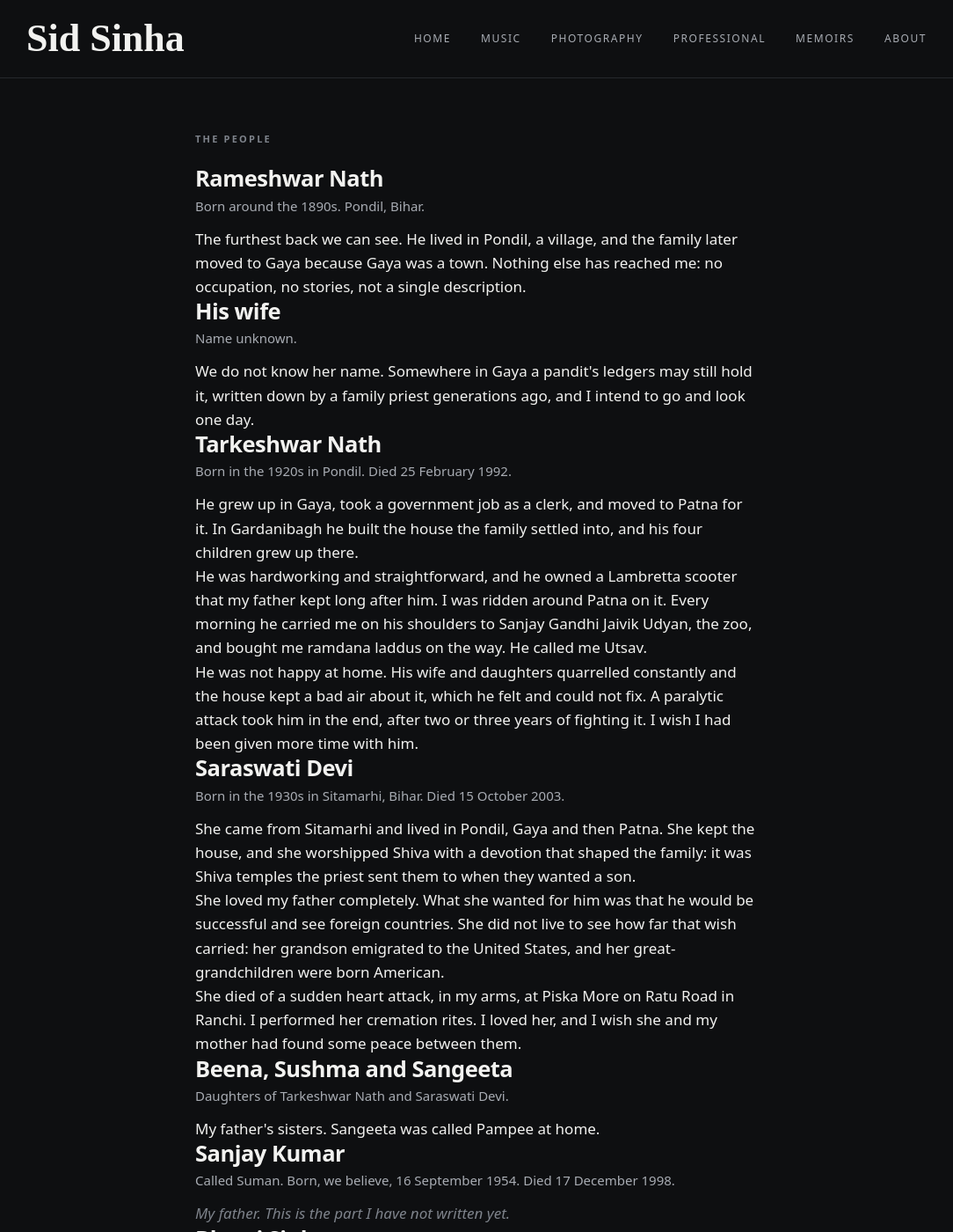
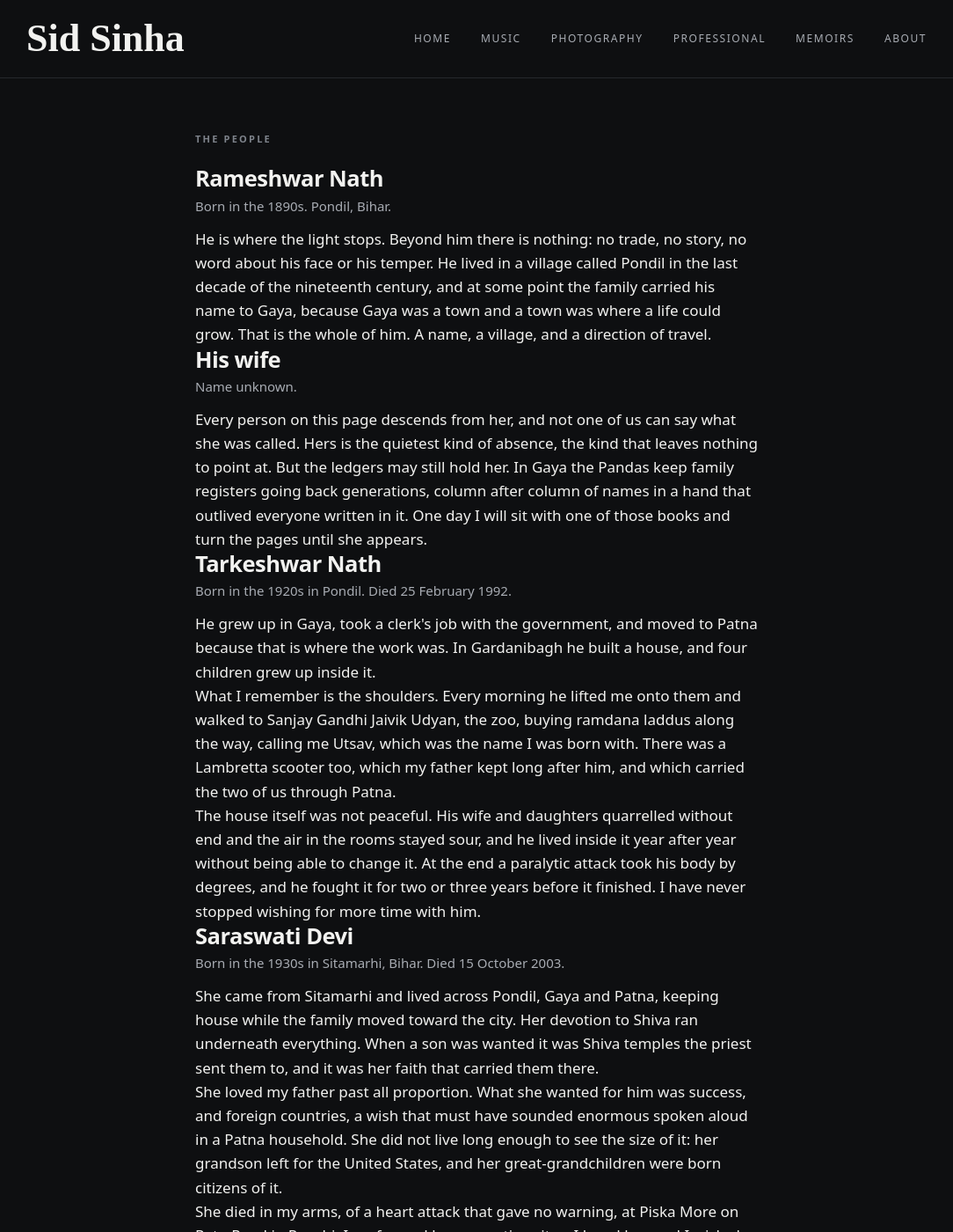
Before and after one commit to SidSays/SidSays.github.io, a Jekyll site: the page built from family.html, in a window 1280 px wide and 1400 px high, scrolled down 2719 px. Shown: the whole window at 88% size, without its empty margins (98-1182 px from the left). Built offline with Jekyll 4.4.1, drawn with Linux system fonts in a browser that asks for light colours; some web fonts are replaced; some of the changed text lies outside the part shown.

Commit message:
Add files via upload

```diff
--- a/family.html
+++ b/family.html
@@ -131,57 +131,69 @@ description: "Five generations of Siddharth Sinha's family, from Pondil village
     <p class="section-label">The people</p>
 
     <h2>Rameshwar Nath</h2>
-    <p class="person-meta">Born around the 1890s. Pondil, Bihar.</p>
-    <p>The furthest back we can see. He lived in Pondil, a village, and the
-      family later moved to Gaya because Gaya was a town. Nothing else has
-      reached me: no occupation, no stories, not a single description.</p>
+    <p class="person-meta">Born in the 1890s. Pondil, Bihar.</p>
+    <p>He is where the light stops. Beyond him there is nothing: no trade, no
+      story, no word about his face or his temper. He lived in a village called
+      Pondil in the last decade of the nineteenth century, and at some point the
+      family carried his name to Gaya, because Gaya was a town and a town was
+      where a life could grow. That is the whole of him. A name, a village, and
+      a direction of travel.</p>
 
     <h2>His wife</h2>
     <p class="person-meta">Name unknown.</p>
-    <p>We do not know her name. Somewhere in Gaya a pandit's ledgers may still
-      hold it, written down by a family priest generations ago, and I intend to
-      go and look one day.</p>
+    <p>Every person on this page descends from her, and not one of us can say
+      what she was called. Hers is the quietest kind of absence, the kind that
+      leaves nothing to point at. But the ledgers may still hold her. In Gaya
+      the Pandas keep family registers going back generations, column after
+      column of names in a hand that outlived everyone written in it. One day I
+      will sit with one of those books and turn the pages until she appears.</p>
 
     <h2>Tarkeshwar Nath</h2>
     <p class="person-meta">Born in the 1920s in Pondil. Died 25 February 1992.</p>
-    <p>He grew up in Gaya, took a government job as a clerk, and moved to Patna
-      for it. In Gardanibagh he built the house the family settled into, and
-      his four children grew up there.</p>
-    <p>He was hardworking and straightforward, and he owned a Lambretta
-      scooter that my father kept long after him. I was ridden around Patna on
-      it. Every morning he carried me on his shoulders to Sanjay Gandhi Jaivik
-      Udyan, the zoo, and bought me ramdana laddus on the way. He called me
-      Utsav.</p>
-    <p>He was not happy at home. His wife and daughters quarrelled constantly
-      and the house kept a bad air about it, which he felt and could not fix.
-      A paralytic attack took him in the end, after two or three years of
-      fighting it. I wish I had been given more time with him.</p>
+    <p>He grew up in Gaya, took a clerk's job with the government, and moved to
+      Patna because that is where the work was. In Gardanibagh he built a house,
+      and four children grew up inside it.</p>
+    <p>What I remember is the shoulders. Every morning he lifted me onto them
+      and walked to Sanjay Gandhi Jaivik Udyan, the zoo, buying ramdana laddus
+      along the way, calling me Utsav, which was the name I was born with. There
+      was a Lambretta scooter too, which my father kept long after him, and
+      which carried the two of us through Patna.</p>
+    <p>The house itself was not peaceful. His wife and daughters quarrelled
+      without end and the air in the rooms stayed sour, and he lived inside it
+      year after year without being able to change it. At the end a paralytic
+      attack took his body by degrees, and he fought it for two or three years
+      before it finished. I have never stopped wishing for more time with
+      him.</p>
 
     <h2>Saraswati Devi</h2>
     <p class="person-meta">Born in the 1930s in Sitamarhi, Bihar. Died 15 October 2003.</p>
-    <p>She came from Sitamarhi and lived in Pondil, Gaya and then Patna. She
-      kept the house, and she worshipped Shiva with a devotion that shaped the
-      family: it was Shiva temples the priest sent them to when they wanted a
-      son.</p>
-    <p>She loved my father completely. What she wanted for him was that he
-      would be successful and see foreign countries. She did not live to see
-      how far that wish carried: her grandson emigrated to the United States,
-      and her great-grandchildren were born American.</p>
-    <p>She died of a sudden heart attack, in my arms, at Piska More on Ratu
-      Road in Ranchi. I performed her cremation rites. I loved her, and I wish
-      she and my mother had found some peace between them.</p>
+    <p>She came from Sitamarhi and lived across Pondil, Gaya and Patna, keeping
+      house while the family moved toward the city. Her devotion to Shiva ran
+      underneath everything. When a son was wanted it was Shiva temples the
+      priest sent them to, and it was her faith that carried them there.</p>
+    <p>She loved my father past all proportion. What she wanted for him was
+      success, and foreign countries, a wish that must have sounded enormous
+      spoken aloud in a Patna household. She did not live long enough to see the
+      size of it: her grandson left for the United States, and her
+      great-grandchildren were born citizens of it.</p>
+    <p>She died in my arms, of a heart attack that gave no warning, at Piska
+      More on Ratu Road in Ranchi. I performed her cremation rites. I loved her,
+      and I wish she and my mother had made their peace while there was still
+      time to make it.</p>
 
     <h2>Beena, Sushma and Sangeeta</h2>
     <p class="person-meta">Daughters of Tarkeshwar Nath and Saraswati Devi.</p>
-    <p>My father's sisters. Sangeeta was called Pampee at home.</p>
+    <p>My father's three sisters. Sangeeta was Pampee at home, in the way almost
+      everyone in this family has carried a second and softer name alongside the
+      one on the paperwork.</p>
 
     <h2>Sanjay Kumar</h2>
     <p class="person-meta">Called Suman. Born, we believe, 16 September 1954. Died 17 December 1998.</p>
-    <p class="person-todo">My father. This is the part I have not written yet.</p>
+    <p class="person-todo">My father, and the hinge this whole page turns on. His is the section I have not yet been able to write.</p>
 
     <h2>Bharti Sinha</h2>
     <p class="person-meta">Born 21 July 1960.</p>
-    <p class="person-todo">My mother, and the reason my brother and I are called Sinha. Still to write.</p>
+    <p class="person-todo">My mother, who was widowed and raised two boys through everything that came after, and whose name my brother and I chose to carry. Still to write.</p>
 
     <h2>Siddharth Sinha</h2>
     <p class="person-meta">Born 8 June 1983.</p>
@@ -197,17 +209,22 @@ description: "Five generations of Siddharth Sinha's family, from Pondil village
 
     <h2>Shivay and Saarth</h2>
     <p class="person-meta">Born 21 March 2017 and 2 September 2022.</p>
-    <p class="person-todo">The fifth generation, and the first born outside India. Still to write.</p>
+    <p class="person-todo">The fifth generation, and the first of this line born outside India. Still to write.</p>
   </div>
 </section>
 
 <section class="section section-ruled">
   <div class="wrap wrap-read">
     <p class="section-label">What we keep</p>
-    <h2>Festivals</h2>
-    <p>Holi, Diwali, Navratra, Pitrupaksha and Chhath, and above all Chitragupta
-      Puja, which is the Kayastha festival and the one that ties the family to
-      the caste it once had to hide.</p>
+    <h2>The year still turns on them</h2>
+    <p>Holi, Diwali, Navratra, Pitrupaksha, Chhath. The festivals came down the
+      generations the way furniture does, handled by everyone, belonging to no
+      one in particular.</p>
+    <p>Above all of them is Chitragupta Puja, which belongs to the Kayasthas.
+      There is something worth sitting with in that. Through the decades when
+      this family could not safely keep its name, it went on keeping the
+      festival that named it anyway. The surname went into hiding. The worship
+      did not.</p>
   </div>
 </section>
 
@@ -215,12 +232,15 @@ description: "Five generations of Siddharth Sinha's family, from Pondil village
   <div class="wrap wrap-read">
     <p class="section-label">Gaps</p>
     <h2>What we do not know</h2>
-    <p>The name of Rameshwar Nath's wife. What he did for a living. When
-      exactly he was born, and when he died. Where the ancestral house in Gaya
-      stood, which still exists but is no longer known to me. My father&#39;s date of birth,
-      which we hold as 16 September 1954 but have never confirmed.</p>
-    <p>If you are family, or you recognise any of this, write to me at
-      <a href="mailto:hi@sidsinha.com">hi@sidsinha.com</a>. Corrections are as
-      welcome as additions.</p>
+    <p>We do not know what the woman in the first row was called. We do not know
+      what Rameshwar Nath did with his hands, when he was born, or when he
+      stopped. The ancestral house in Gaya is still standing, and nobody left in
+      my line can walk to its door.</p>
+    <p>That is what a family is, after a while: a chain of people who were
+      certain of things that nobody thought to write down. This page exists to
+      stop a little more of it going the same way.</p>
+    <p>If you are family, or if any of this stirs something you were told once,
+      write to me at <a href="mailto:hi@sidsinha.com">hi@sidsinha.com</a>.
+      Corrections are as welcome as additions, and more useful.</p>
   </div>
 </section>
```
